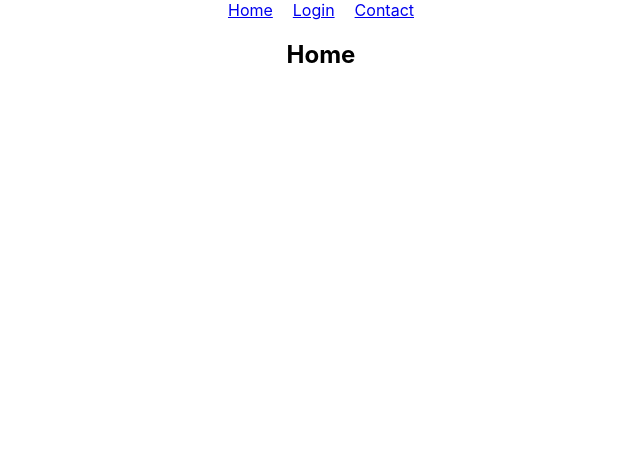
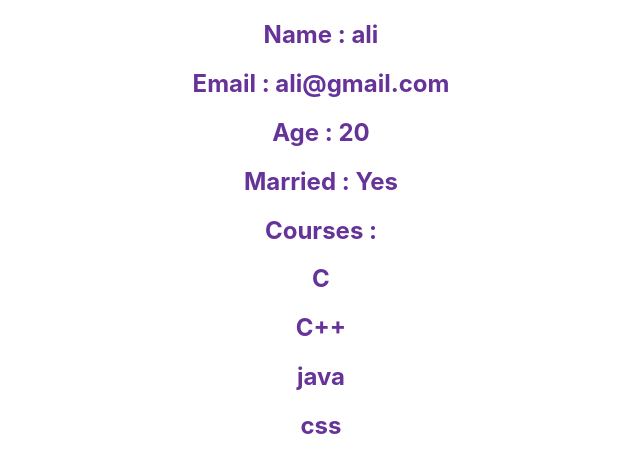
Before and after one commit to Mohammadi2005/myreact, a React (Create React App) app: page / in a window 1280 px wide. Shown: the top 472 px of the page, without its empty margins (319-959 px from the left). Built offline with nearby package versions, Linux system fonts and the light colour scheme.

Commit message:
prop Types

```diff
--- a/package.json
+++ b/package.json
@@ -11,6 +11,7 @@
     "@testing-library/react": "^16.3.0",
     "@testing-library/user-event": "^13.5.0",
     "axios": "^1.10.0",
+    "prop-types": "^15.8.1",
     "react": "^19.1.0",
     "react-dom": "^19.1.0",
     "react-hook-form": "^7.60.0",
--- a/src/App.js
+++ b/src/App.js
@@ -1,30 +1,12 @@
 import style from './App.module.css';
-import {Login} from "./Redux/Login";
-import {Home} from "./Redux/Home";
-import {Contact} from "./Redux/Contact";
-import {store} from "./Redux/Store";
-import {Provider} from "react-redux";
-import {Link, Routes, Route, BrowserRouter as Router} from "react-router-dom";
+import {Person} from "./propsType/Person";
+
 
 function App() {
 
-
     return (
-        <div className={style.App}>
-            <Provider store={store}>
-                <Router>
-                    <Link to="/" style={{padding: "10px"}}>Home</Link>
-                    <Link to="/login" style={{padding: "10px"}}>Login</Link>
-                    <Link to="/contact" style={{padding: "10px"}}>Contact</Link>
-                    <Routes>
-                        <Route path="/" element={<Home/>} />
-                        <Route path="/login" element={<Login/>} />
-                        <Route path="/contact" element={<Contact/>} />
-                    </Routes>
-                </Router>
-            </Provider>
-
-
+        <div className={style.myStyle} >
+            <Person name={"ali"} email={"ali@gmail.com"} age={20} isMarried={true} courses={["C", "C++", "java", "css"]}/>
         </div>
     );
 }
--- /dev/null
+++ b/src/propsType/Person.js
@@ -0,0 +1,25 @@
+import PropTypes from "prop-types";
+
+export const Person = (props) => {
+    return (
+        <div className="App">
+            <h2>Name : {props.name}</h2>
+            <h2>Email : {props.email}</h2>
+            <h2>Age : {props.age}</h2>
+            <h2>Married : {props.isMarried ? "Yes" : "No"}</h2>
+            <h2>Courses : </h2>
+            {props.courses.map(course => {
+                return (
+                    <h2 key={course}>{course}</h2>
+                )
+            })}
+        </div>
+    )
+}
+Person.propTypes = {
+    name: PropTypes.string,
+    email: PropTypes.string,
+    age: PropTypes.number,
+    isMarried: PropTypes.bool,
+    courses: PropTypes.arrayOf(PropTypes.string)
+}
```
Also changed, not shown: 1 other file (tests, documents, lock files or other folders).
